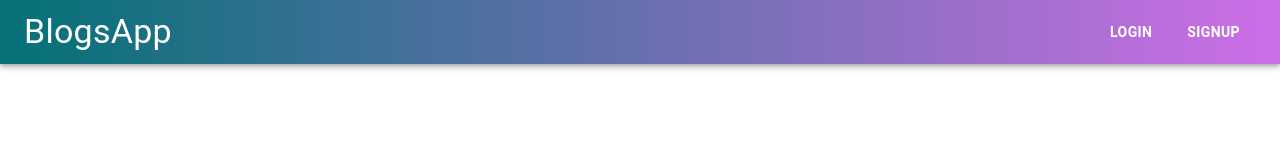
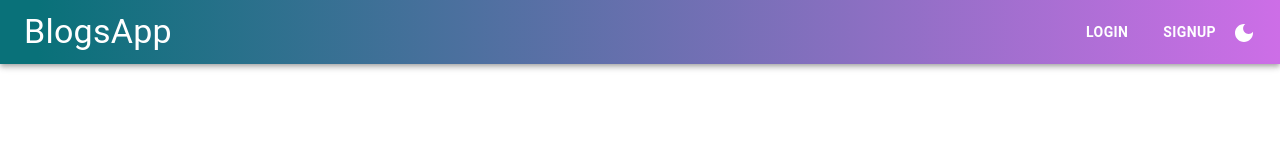
Before and after one commit to jamessimpson0828/Blog-App-using-MERN-stack, a React (Create React App) app in the folder client/: page / in a window 1280 px wide. Shown: the top 160 px of the page. Built offline with nearby package versions, Linux system fonts and the light colour scheme.

Commit message:
added the darkmode icon

```diff
--- a/client/src/componets/AddBlogs.js
+++ b/client/src/componets/AddBlogs.js
@@ -77,7 +77,7 @@ const AddBlogs = () => {
           <InputLabel className={classes.font} sx={labelStyles}>
             Description
           </InputLabel>
-          <TextareaAutosize
+          {/* <TextareaAutosize
             className={classes.font}
             name="description"
             onChange={handleChange}
@@ -85,7 +85,7 @@ const AddBlogs = () => {
             margin="auto"
             variant="outlined"
             value={inputs.description}
-          />
+          /> */}
           <InputLabel className={classes.font} sx={labelStyles}>
             ImageURL
           </InputLabel>
--- a/client/src/componets/Header.js
+++ b/client/src/componets/Header.js
@@ -5,7 +5,7 @@ import {
     AppBar, Typography,Toolbar, Box,  Button, Tabs, Tab,
   } from "@mui/material";
 import { useDispatch, useSelector } from "react-redux";
-
+import DarkModeIcon from '@mui/icons-material/DarkMode';
 import { useState } from "react";
 
 const Header = () => {
@@ -80,6 +80,10 @@ const Header = () => {
               Logout
             </Button>
           )}
+          <div style={{alignContent:'center', padding:'10px 0'}}>
+            <DarkModeIcon />
+          </div>
+
           </Box>
       </Toolbar>
   </AppBar>
```
